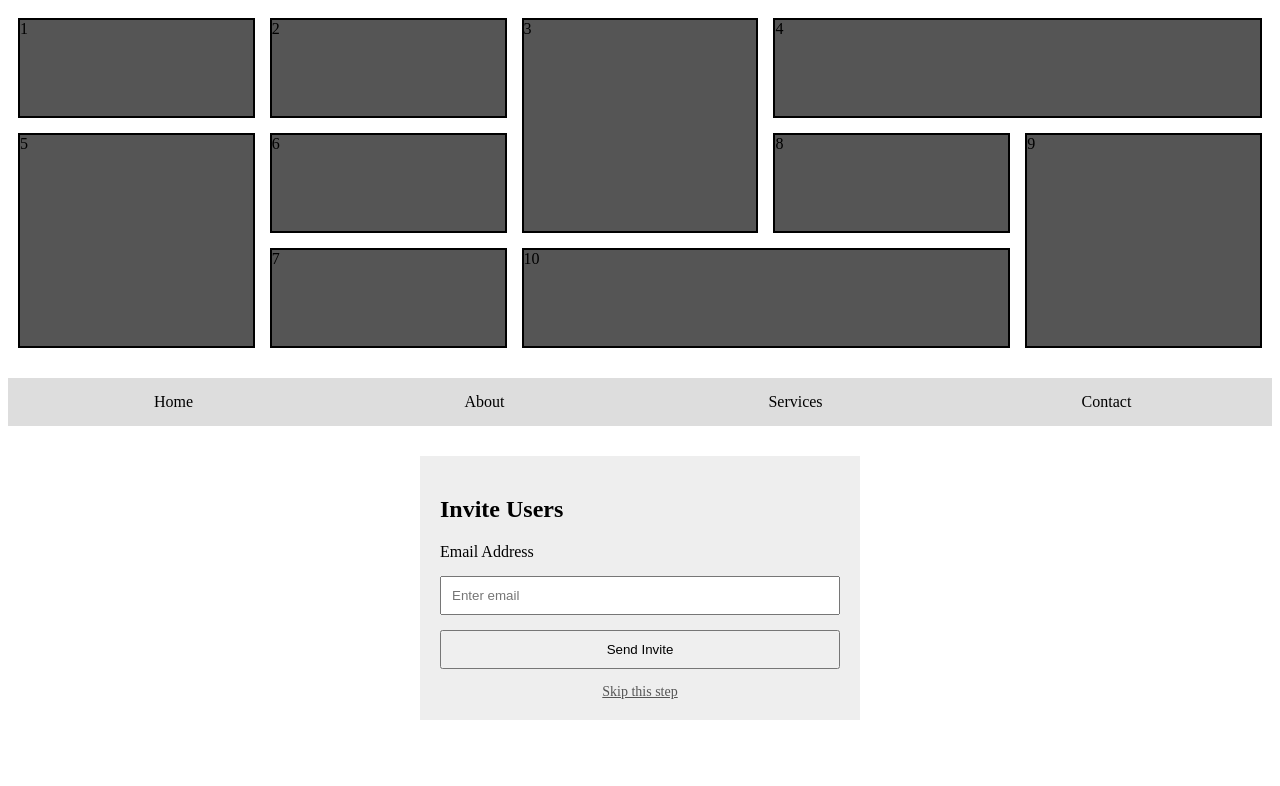
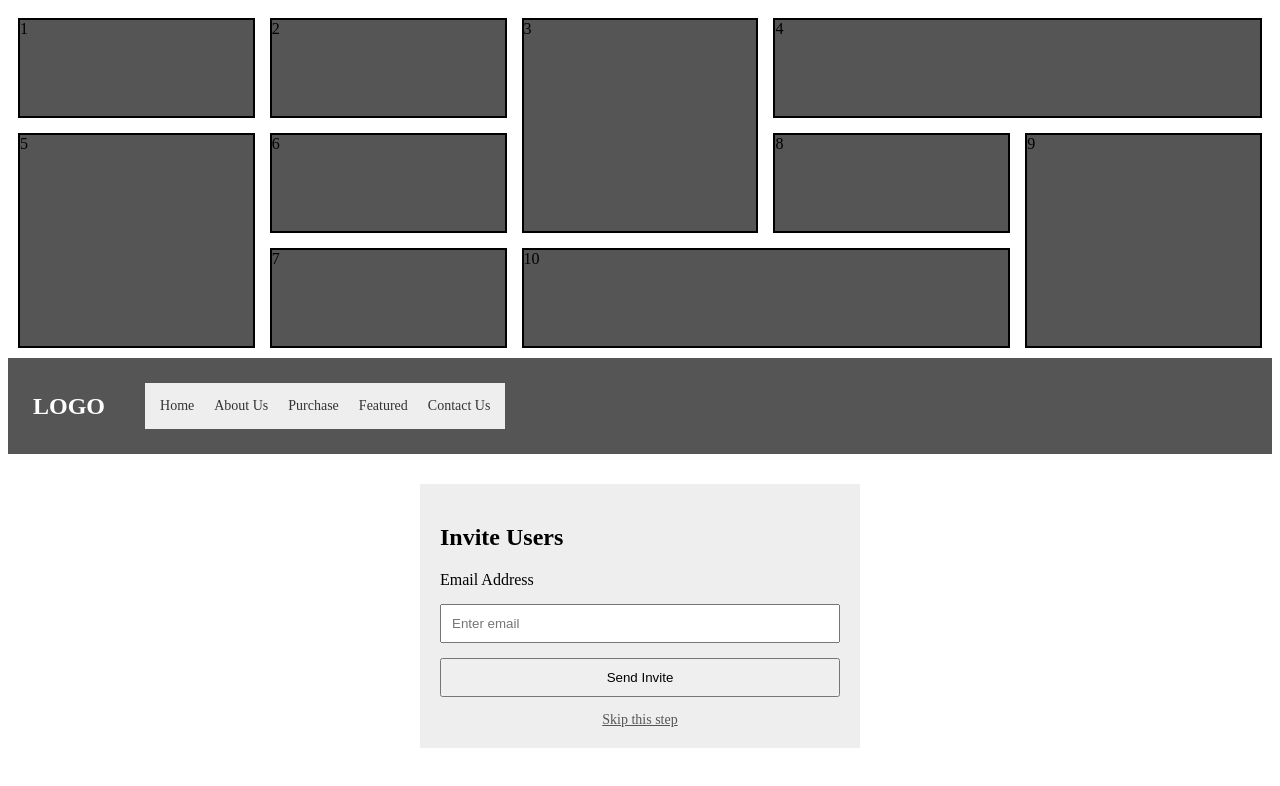
Before and after one commit to bcroman/Grid-Layout-Challenge, a plain HTML site: page index.html in a window 1280 px wide. Drawn offline with Linux system fonts and the light colour scheme.

Commit message:
Fix: Nav Bar Design
fix the nav bar  by adding the missing elements like the logo text and correct layout

```diff
--- a/index.html
+++ b/index.html
@@ -26,10 +26,15 @@
 
     <!-- navigation bar -->
     <nav class="navbar">
-        <a href="#">Home</a>
-        <a href="#">About</a>
-        <a href="#">Services</a>
-        <a href="#">Contact</a>
+        <h1 class="logo">LOGO</h1>
+
+        <div class="nav-links">
+            <a href="#">Home</a>
+            <a href="#">About Us</a>
+            <a href="#">Purchase</a>
+            <a href="#">Featured</a>
+            <a href="#">Contact Us</a>
+        </div>
     </nav>
 
     <!-- UYser Invite Form -->
--- a/styles.css
+++ b/styles.css
@@ -70,17 +70,31 @@
 /* navigation bar */
 .navbar {
   display: grid;
-  grid-template-columns: repeat(4, 1fr);
-  gap: 10px;
-  margin-top: 20px;
-  padding: 15px;
-  background-color: #ddd;
+  grid-template-columns: auto 1fr;
+  align-items: center;
+  gap: 40px;
+  padding: 25px;
+  background-color: #555;
 }
 
-.navbar a {
-  text-align: center;
+.logo {
+  color: white;
+  margin: 0;
+}
+
+.nav-links {
+  display: grid;
+  grid-template-columns: repeat(5, max-content);
+  gap: 20px;
+  background: #eee;
+  padding: 15px;
+  width: fit-content;
+}
+
+.nav-links a {
+  color: #333;
   text-decoration: none;
-  color: black;
+  font-size: 14px;
 }
 
 /* User Invite Form */
```
